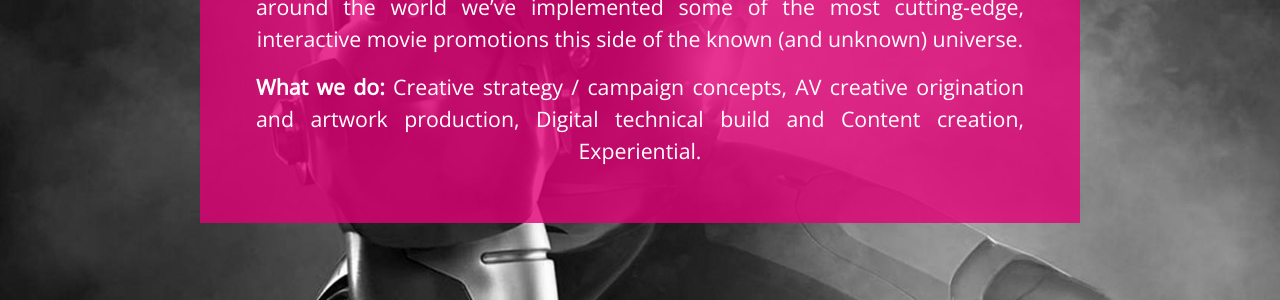
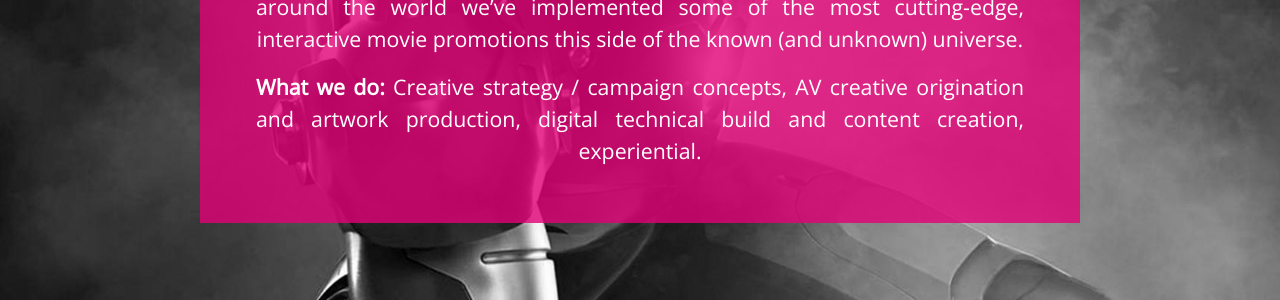
Before and after one commit to lickcreative/website, a Jekyll site: the page built from _work/disney.markdown, in a window 1280 px wide. Shown: the part 462-762 px from the top of the page. Built offline with Jekyll 4.4.1, drawn with Linux system fonts in a browser that asks for light colours.

```diff
--- a/_work/disney.markdown
+++ b/_work/disney.markdown
@@ -11,4 +11,4 @@ layout: work-page
 Our founding client, we’re very proud to still be keeping the Disney Magic alive. Helping to promote everything from little lost fish to billionaire robot superheroes, every brief holds something new. With a dedicated team around the world we’ve implemented some of the most cutting-edge, interactive movie promotions this side of the known (and unknown) universe.
 
 **What we do:** Creative strategy / campaign concepts, AV creative
-origination and artwork production, Digital technical build and Content creation, Experiential.
+origination and artwork production, digital technical build and content creation, experiential.
```
